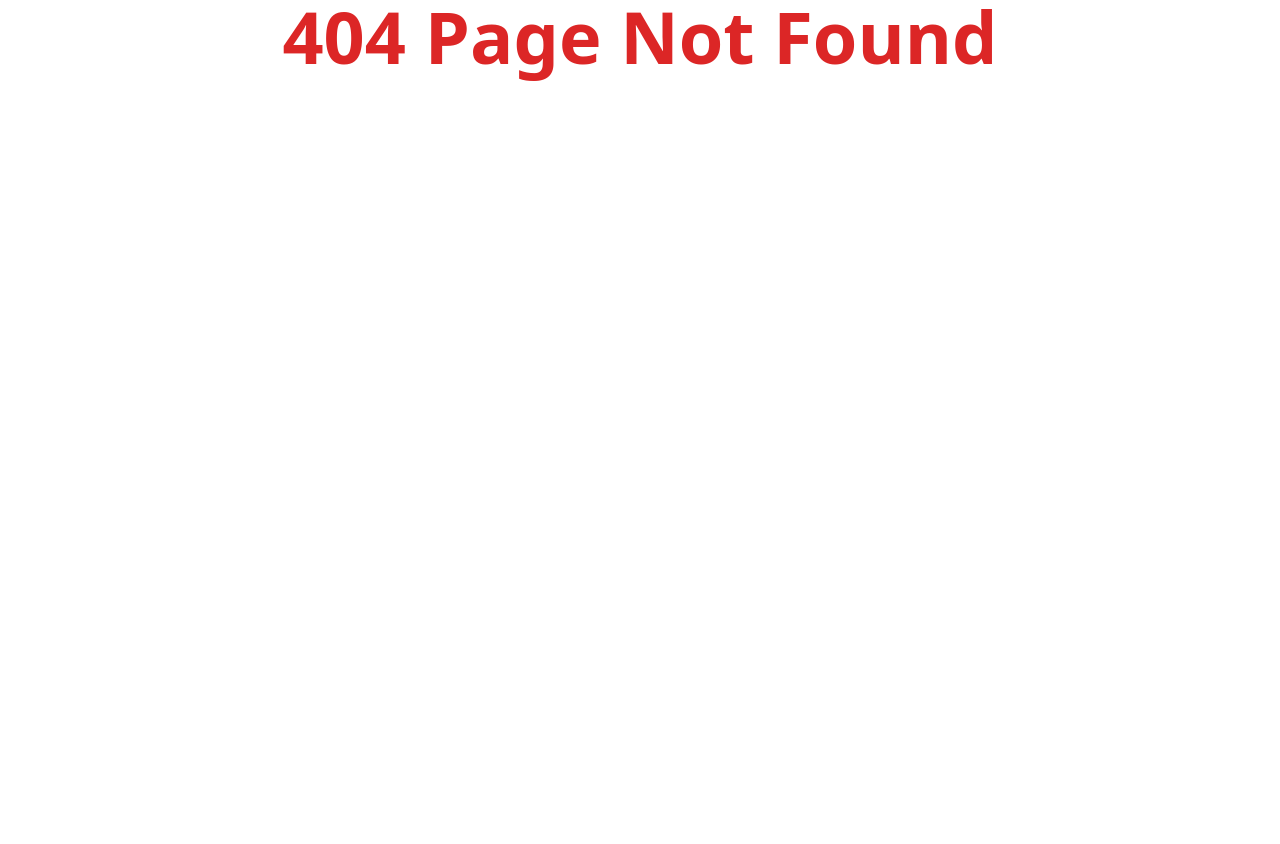
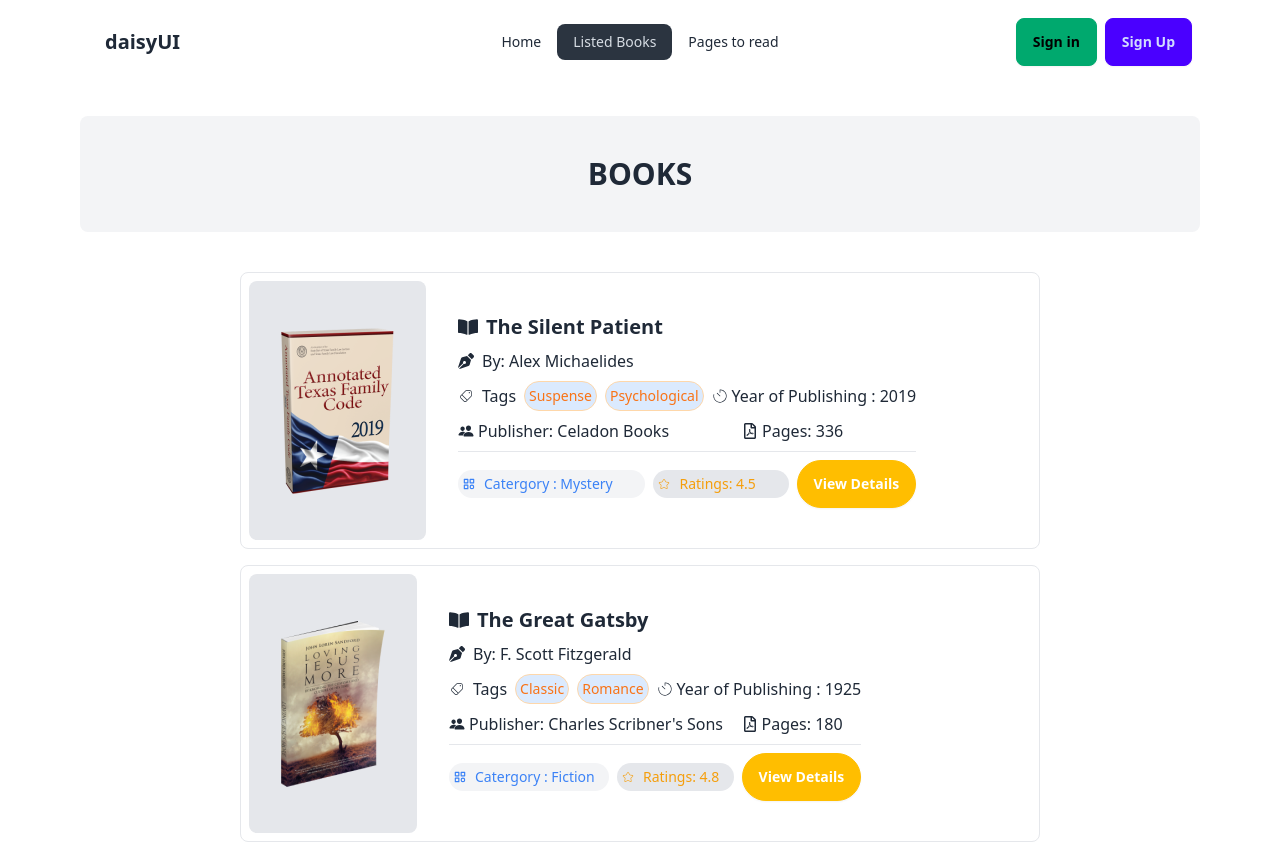
Before and after one commit to AsmShuvo/Book-Heaven, a React (Vite) app: page /read in a window 1280 px wide. Before the commit this address had no page. Shown: the top 844 px of the page. Before the commit the page ends 800 px from the top, so only its background shows below. Built offline with nearby package versions, Linux system fonts and the light colour scheme.

Commit message:
readlist creating problems

```diff
--- a/src/components/BookDetails.jsx
+++ b/src/components/BookDetails.jsx
@@ -29,7 +29,7 @@ const BookDetails = () => {
       toast.error(error.message);
     }
     else{
-      toast("Book is added to the list");
+      toast("Added to the list");
       saveBookToLocaalStorage(parseInt(bookId));
     }
 
--- a/src/components/Books.jsx
+++ b/src/components/Books.jsx
@@ -11,7 +11,7 @@ const Books = () => {
     },[])
     // console.log("data loaderd: ",books);
     return (
-        <div className='grid grid-cols-3 '>
+        <div className='grid grid-cols-3 px-20'>
             {
                 books.map(book => <Book key={book.bookId} book={book} />)
             }
--- a/src/components/Home.jsx
+++ b/src/components/Home.jsx
@@ -1,6 +1,8 @@
 import React from 'react';
 import Banner from './Banner';
 import Books from './Books';
+import ListHeader from './ListHeader';
+import ReadList from './ReadList';
 const Home = () => {
     return (
         <div>
--- /dev/null
+++ b/src/components/ListHeader.jsx
@@ -0,0 +1,11 @@
+import React from 'react';
+
+const ListHeader = () => {
+    return (
+        <div>
+            <h1 className='bg-gray-100 mx-20 my-10 rounded-lg p-10 text-center font-extrabold text-3xl'>BOOKS</h1>
+        </div>
+    );
+};
+
+export default ListHeader;
--- a/src/components/Nav.jsx
+++ b/src/components/Nav.jsx
@@ -30,7 +30,7 @@ const Nav = () => {
                 <NavLink to="/">Home</NavLink>
               </li>
               <li>
-                <NavLink to="/listedbooks">Listed Books</NavLink>
+                <NavLink to="/Read">Listed Books</NavLink>
               </li>
               <li>
                 <NavLink to="/pagestoread">Pages to read</NavLink>
@@ -46,7 +46,7 @@ const Nav = () => {
                 <NavLink to="/">Home</NavLink>
               </li>
               <li>
-                <NavLink to="/listedbooks">Listed Books</NavLink>
+                <NavLink to="/read">Listed Books</NavLink>
               </li>
               <li>
                 <NavLink to="/pagestoread">Pages to read</NavLink>
--- /dev/null
+++ b/src/components/ReadList.jsx
@@ -0,0 +1,40 @@
+import React, { useEffect, useState } from "react";
+import { getStoredBook } from "./LocalStorage";
+import { useLoaderData } from "react-router-dom";
+import ShowListedBook from "./ShowListedBook";
+import ListHeader from "./ListHeader";
+
+const ReadList = () => {
+    const [list, setList] = useState([]);
+    useEffect(() => {
+      fetch("../../public/books.json")
+        .then((res) => res.json())
+        .then((data) => {
+          const storedBooks = getStoredBook();
+          if (storedBooks.length > 0) {
+            const booksAdded = [];
+            for (const id of storedBooks) {
+              const book = data.find((book) => book.bookId == id);
+              if (book) {
+                booksAdded.push(book);
+              }
+            }
+            setList(booksAdded);
+            console.log("book added: ", booksAdded);
+          } else {
+            setList(data);
+          }
+        });
+    }, []);
+
+    return (
+      <div>
+        <ListHeader/>
+        {list.map((book) => (
+          <ShowListedBook key={book.bookId} book={book} />
+        ))}
+      </div>
+    );
+  };
+
+export default ReadList;
--- /dev/null
+++ b/src/components/ShowListedBook.jsx
@@ -0,0 +1,59 @@
+import React from "react";
+import { IoPeople } from "react-icons/io5";
+import { FaRegFilePdf } from "react-icons/fa";
+import { CiTimer } from "react-icons/ci";
+import { CiStar } from "react-icons/ci";
+import { TbCategory } from "react-icons/tb";
+import { FaPenNib } from "react-icons/fa";
+import { CiShoppingTag } from "react-icons/ci";
+import { FaBookOpen } from "react-icons/fa";
+
+
+
+const ShowListedBook = ({ book }) => {
+  const {
+    bookName,
+    author,
+    tags,
+    yearOfPublishing,
+    publisher,
+    totalPages,
+    category,
+    rating,
+    image,
+  } = book;
+  return (
+    <div className="flex border p-2 w-[800px] mx-auto m-4 rounded-lg">
+      <div className="card card-side bg-base-100">
+        <figure className="bg-gray-200 p-8 rounded-lg">
+          <img src={`../../public/images/${image}.png`} alt="Movie" />
+        </figure>
+        <div className="card-body">
+          <h2 className="card-title flex gap-2  items-center"><FaBookOpen /> {bookName}</h2>
+          <p className="flex gap-2 items-center"><FaPenNib /> By: {author}</p>
+          <p className="flex gap-2 items-center">
+          <CiShoppingTag />
+            Tags
+            <div className="flex gap-2">
+              <p className=" border border-orange-200 rounded-full p-1 text-orange-500 text-sm bg-blue-100">{tags[0]}</p>
+              <p className=" border border-orange-200 rounded-full p-1 text-orange-500 text-sm bg-blue-100">{tags[1]}</p>
+            </div>
+            <p className="flex gap-1 items-center"> <CiTimer /> Year of Publishing : {yearOfPublishing}</p>
+          </p>
+          <div className="flex">
+            <p className="flex gap-1 items-center"><IoPeople /> Publisher: {publisher}</p>
+            <p className="flex gap-1 items-center"><FaRegFilePdf /> Pages: {totalPages}</p>
+          </div>
+          <hr/>
+          <div className="card-actions justify-start items-center" >
+            <p className="flex gap-2 items-center rounded-full p-1 text-sm border-blue-400 text-blue-500 bg-gray-100"><TbCategory /> Catergory : {category} </p>
+            <p className="flex gap-2 items-center rounded-full p-1 text-sm border-amber-400 text-amber-500 bg-gray-200"><CiStar /> Ratings: {rating}</p>
+            <button className="btn btn-warning text-white font-semibold rounded-full">View Details</button>
+          </div>
+        </div>
+      </div>
+    </div>
+  );
+};
+
+export default ShowListedBook;
--- a/src/main.jsx
+++ b/src/main.jsx
@@ -12,6 +12,7 @@ import ErrorPage from './components/ErrorPage.jsx';
 import Home from './components/Home.jsx';
 import Books from './components/Books.jsx';
 import BookDetails from './components/BookDetails.jsx';
+import ReadList from './components/ReadList.jsx';
 
 const router = createBrowserRouter([
   {
@@ -31,6 +32,11 @@ const router = createBrowserRouter([
         path : "/book/:bookId",
         element: <BookDetails/>,
         loader : ()=> fetch('../books.json')
+      },
+      {
+        path : "/read",
+        element: <ReadList/>,
+        loader : ()=> fetch('../books.json')
       }
     ]
   },
```
Also changed, not shown: src/components/LocalStorage.jsx (+6 -6 lines).
